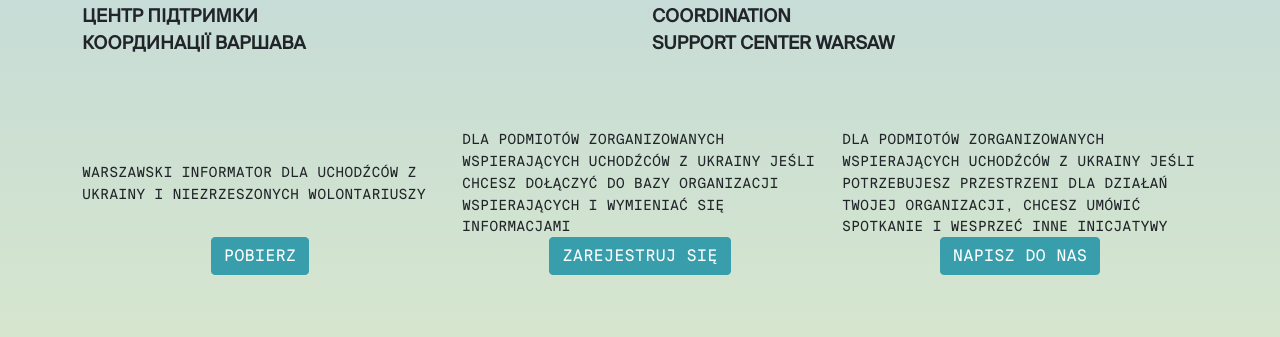
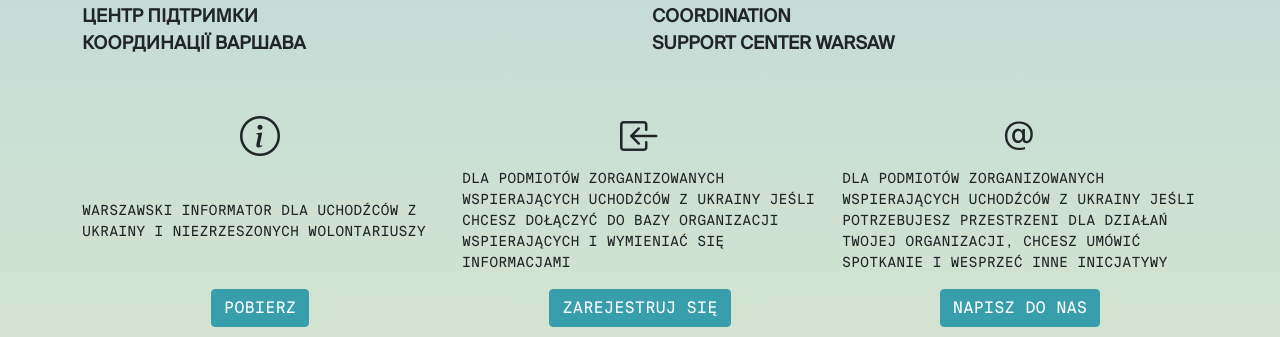
Before and after one commit to ngo-coordination-warsaw/ngo-coordination-warsaw.github.io, a plain HTML site: page index.html in a window 1280 px wide. Shown: the part 204-541 px from the top of the page. Drawn offline with nearby package versions, Linux system fonts and the light colour scheme.

Commit message:
fix: bg, meta tags, cols layout

```diff
--- a/index.html
+++ b/index.html
@@ -1,45 +1,62 @@
-<!doctype html>
+<!DOCTYPE html>
 
 <html>
   <head>
-  <meta charset="utf-8">
-  <meta name="viewport" content="width=device-width, initial-scale=1">
+    <meta charset="utf-8" />
+    <meta name="viewport" content="width=device-width, initial-scale=1" />
 
-  <title>A Basic HTML5 Template</title>
-  <meta name="description" content="A simple HTML5 Template for new projects.">
+    <title>Centrum Wsparcia Koordynacji | Warszawa</title>
+    <meta
+      name="description"
+      content="Centrum Wsparcia Koordynacji w Warszawie powstało z inicjatywy organizacji pozarządowych wchodzących w skład Branżowej Komisji Dialogu Społecznego ds. Cudzoziemców we współpracy z władzami m. st. Warszawy."
+    />
 
-  <meta property="og:title" content="A Basic HTML5 Template">
-  <meta property="og:type" content="website">
-  <meta property="og:url" content="https://www.sitepoint.com/a-basic-html5-template/">
-  <meta property="og:description" content="A simple HTML5 Template for new projects.">
-  <meta property="og:image" content="image.png">
+    <meta
+      property="og:title"
+      content="Centrum Wsparcia Koordynacji | Warszawa"
+    />
+    <meta property="og:type" content="website" />
+    <meta
+      property="og:url"
+      content="https://www.sitepoint.com/a-basic-html5-template/"
+    />
+    <meta
+      property="og:description"
+      content="Centrum Wsparcia Koordynacji w Warszawie powstało z inicjatywy organizacji pozarządowych wchodzących w skład Branżowej Komisji Dialogu Społecznego ds. Cudzoziemców we współpracy z władzami m. st. Warszawy."
+    />
+    <meta property="og:image" content="image.png" />
 
     <!-- <link rel="icon" href="/favicon.ico"> -->
     <!-- <link rel="icon" href="/favicon.svg" type="image/svg+xml"> -->
     <!-- <link rel="apple-touch-icon" href="/apple-touch-icon.png"> -->
-  <link href="https://cdn.jsdelivr.net/npm/bootstrap@5.1.3/dist/css/bootstrap.min.css" rel="stylesheet" integrity="sha384-1BmE4kWBq78iYhFldvKuhfTAU6auU8tT94WrHftjDbrCEXSU1oBoqyl2QvZ6jIW3" crossorigin="anonymous">
-  <link rel="stylesheet" href="https://cdn.jsdelivr.net/npm/bootstrap-icons@1.8.1/font/bootstrap-icons.css">
-  <link rel="stylesheet" href="./style.css?v=1.0">
-
+    <link
+      href="https://cdn.jsdelivr.net/npm/bootstrap@5.1.3/dist/css/bootstrap.min.css"
+      rel="stylesheet"
+      integrity="sha384-1BmE4kWBq78iYhFldvKuhfTAU6auU8tT94WrHftjDbrCEXSU1oBoqyl2QvZ6jIW3"
+      crossorigin="anonymous"
+    />
+    <link
+      rel="stylesheet"
+      href="https://cdn.jsdelivr.net/npm/bootstrap-icons@1.8.1/font/bootstrap-icons.css"
+    />
+    <link rel="stylesheet" href="./style.css?v=1.0" />
   </head>
 
-<body>
-
   <body class="d-flex flex-column h-100">
-
     <!-- Begin page content -->
     <main class="flex-shrink-0">
       <div class="container">
-            <img class="logo" src="./img/logo-cwk.png" alt="">
+        <img class="logo" src="./img/logo-cwk.png" alt="" />
+
         <section>
           <div class="row header">
             <div class="col">
-                    Центр підтримки<br>
+              Центр підтримки<br />
               координації
               <span>Варшава</span>
             </div>
             <div class="col">
-                    Coordination<br>
+              Coordination<br />
               support center
               <span>Warsaw</span>
             </div>
@@ -49,37 +66,69 @@
 
       <section class="main">
         <div class="container">
-
-            <div class="row align-items-center">
-                <div class="col-md-4">
-                    <span class="align-middle">Warszawski Informator dla uchodźców z Ukrainy i niezrzeszonych wolontariuszy
-                    </span>
+          <div class="row row-gap">
+            <div
+              class="col-md-4 flex-1 d-flex flex-column justify-content-between"
+            >
+              <div class="text-center fs-1">
+                <i class="bi bi-info-circle"></i>
               </div>
-                <div class="col-md-4">
-                    <span class="align-middle">Dla podmiotów zorganizowanych wspierających uchodźców z Ukrainy
-                    Jeśli chcesz dołączyć do bazy organizacji wspierających i wymieniać się informacjami
-                    </span>
-                </div>
-                <div class="col-md-4">
-                    <span class="align-middle">Dla podmiotów zorganizowanych wspierających uchodźców z Ukrainy
-                    Jeśli potrzebujesz przestrzeni dla działań Twojej organizacji, chcesz umówić spotkanie i wesprzeć inne inicjatywy
-                    </span>
+              <p class="align-middle">
+                Warszawski Informator dla uchodźców z Ukrainy i niezrzeszonych
+                wolontariuszy
+              </p>
+              <div class="text-center">
+                <a
+                  class="btn btn-primary"
+                  href="https://bit.ly/3KrTiNT"
+                  target="_blank"
+                >
+                  Pobierz
+                </a>
               </div>
             </div>
-            <div class="row align-items-center">
-                <div class="col-md-4">
+
+            <div
+              class="col-md-4 flex-1 d-flex flex-column justify-content-between"
+            >
+              <div class="text-center fs-1">
+                <i class="bi bi-box-arrow-in-left"></i>
+              </div>
+              <p class="align-middle">
+                Dla podmiotów zorganizowanych wspierających uchodźców z Ukrainy
+                Jeśli chcesz dołączyć do bazy organizacji wspierających i
+                wymieniać się informacjami
+              </p>
               <div class="text-center">
-                        <a class="btn btn-primary" href="https://bit.ly/3KrTiNT" target="_blank">Pobierz</a>
+                <a
+                  class="btn btn-primary"
+                  href="https://docs.google.com/forms/d/e/1FAIpQLSfE-SEuoYabwuUrZomBRXDz2aREDlIXfPPJ2baEuZhWCX0o9Q/viewform"
+                  target="_blank"
+                >
+                  ZAREJESTRUJ SIĘ
+                </a>
               </div>
             </div>
-                <div class="col-md-4">
+
+            <div
+              class="col-md-4 flex-1 d-flex flex-column justify-content-between"
+            >
+              <div class="text-center fs-1">
+                <i class="bi bi-at"></i>
+              </div>
+              <p class="align-middle">
+                Dla podmiotów zorganizowanych wspierających uchodźców z Ukrainy
+                Jeśli potrzebujesz przestrzeni dla działań Twojej organizacji,
+                chcesz umówić spotkanie i wesprzeć inne inicjatywy
+              </p>
               <div class="text-center">
-                        <a class="btn btn-primary" href="https://docs.google.com/forms/d/e/1FAIpQLSfE-SEuoYabwuUrZomBRXDz2aREDlIXfPPJ2baEuZhWCX0o9Q/viewform" target="_blank">ZAREJESTRUJ SIĘ</a>
-                    </div>
-                </div>
-                <div class="col-md-4">
-                    <div class="text-center">
-                        <a class="btn btn-primary" href="mailto:witek.hebanowski@gmail.com" target="_blank">NAPISZ DO NAS</a>
+                <a
+                  class="btn btn-primary"
+                  href="mailto:witek.hebanowski@gmail.com"
+                  target="_blank"
+                >
+                  NAPISZ DO NAS
+                </a>
               </div>
             </div>
           </div>
@@ -87,29 +136,36 @@
       </section>
 
       <div class="container">
-            <div class="row">
         <h2>O NAS</h2>
         <p>
-                    Centrum Wsparcia Koordynacji w Warszawie powstało z inicjatywy organizacji pozarządowych
-                    wchodzących w skład Branżowej Komisji Dialogu Społecznego ds. Cudzoziemców we
-                    współpracy z władzami m. st. Warszawy.
+          Centrum Wsparcia Koordynacji w Warszawie powstało z inicjatywy
+          organizacji pozarządowych wchodzących w skład Branżowej Komisji
+          Dialogu Społecznego ds. Cudzoziemców we współpracy z władzami m. st.
+          Warszawy.
         </p>
         <p>
-                    CWK na celu wzajemną wymianę informacji i zasobów pomiędzy organizacjami działającymi na rzecz osób z Ukrainy na terenie Warszawy. Biuro CWK znajduje się na IV piętrze, Pałacu Kultury i Nauki. Jest to przestrzeń do wzajemnego wsparcia informacyjnego, koordynacji, uwspólniania potrzeb i zasobów dla podmiotów wspierających (NGOs, ruchów nieformalnych, struktur miasta, instytucji publicznych, firm i innych podmiotów).
+          CWK na celu wzajemną wymianę informacji i zasobów pomiędzy
+          organizacjami działającymi na rzecz osób z Ukrainy na terenie
+          Warszawy. Biuro CWK znajduje się na IV piętrze, Pałacu Kultury i
+          Nauki. Jest to przestrzeń do wzajemnego wsparcia informacyjnego,
+          koordynacji, uwspólniania potrzeb i zasobów dla podmiotów
+          wspierających (NGOs, ruchów nieformalnych, struktur miasta, instytucji
+          publicznych, firm i innych podmiotów).
         </p>
-            </div>
       </div>
     </main>
 
     <footer class="footer mt-auto py-3">
       <div class="container text-center">
-            <a href="https://www.facebook.com/centrumwsparciakoordynacji" target="_blank" class="text-muted"><i class="bi bi-facebook"></i> jesteśmy na facebook</a></span>
+        <a
+          href="https://www.facebook.com/centrumwsparciakoordynacji"
+          target="_blank"
+          class="text-muted"
+        >
+          <i class="bi bi-facebook"></i> jesteśmy na facebook
+        </a>
         <div class="text-muted">2022</div>
       </div>
     </footer>
-
-
-
-          </body>
   </body>
 </html>
--- a/style.css
+++ b/style.css
@@ -8,16 +8,26 @@
   src: url("./fonts/SuisseIntlMono-Regular.otf");
 }
 
-html, body {
-    height:100%;
+html,
+body {
+  min-height: 100%;
 }
 
 body {
   padding: 15px 0;
-    background: rgb(77,145,158);
-    background: linear-gradient(180deg, rgba(77,145,158,0.36320465686274506) 0%, rgba(180,208,116,0.4052214635854342) 100%);
+  /* background: rgb(77, 145, 158); */
+  background: linear-gradient(
+    180deg,
+    rgba(77, 145, 158, 0.36320465686274506) 0%,
+    rgba(180, 208, 116, 0.4052214635854342) 100%
+  );
   background-repeat: no-repeat;
   background-size: cover;
+  font-family: suisse-mono, Arial, Helvetica, sans-serif;
+}
+
+section {
+  margin-bottom: 20px;
 }
 
 .logo {
@@ -26,29 +36,20 @@ body {
   margin-bottom: 20px;
 }
 
-body{
-    font-family: suisse-mono, Arial, Helvetica, sans-serif;
-}
-
-.header{
+.header {
   font-family: suisse;
   text-transform: uppercase;
   font-weight: bold;
   font-size: 18px;
 }
 
-section {
-    margin-bottom: 20px;
-}
-
-.main{
+.main {
   margin: 50px 0;
   text-transform: uppercase;
   font-size: 14px;
-    padding: 20px 15px;
 }
 
-.header-text span{
+.header-text span {
   display: block;
   font-size: 12px;
 }
@@ -59,8 +60,13 @@ section {
   border-color: #389eac;
 }
 
-.btn-primary:hover, .btn-primary:active {
+.btn-primary:hover,
+.btn-primary:active {
   color: #fff;
   background-color: #35727b;
   border-color: #35727b;
 }
+
+.row-gap {
+  row-gap: 20px;
+}
```
Lines whose indentation alone changed are shown as unchanged.
